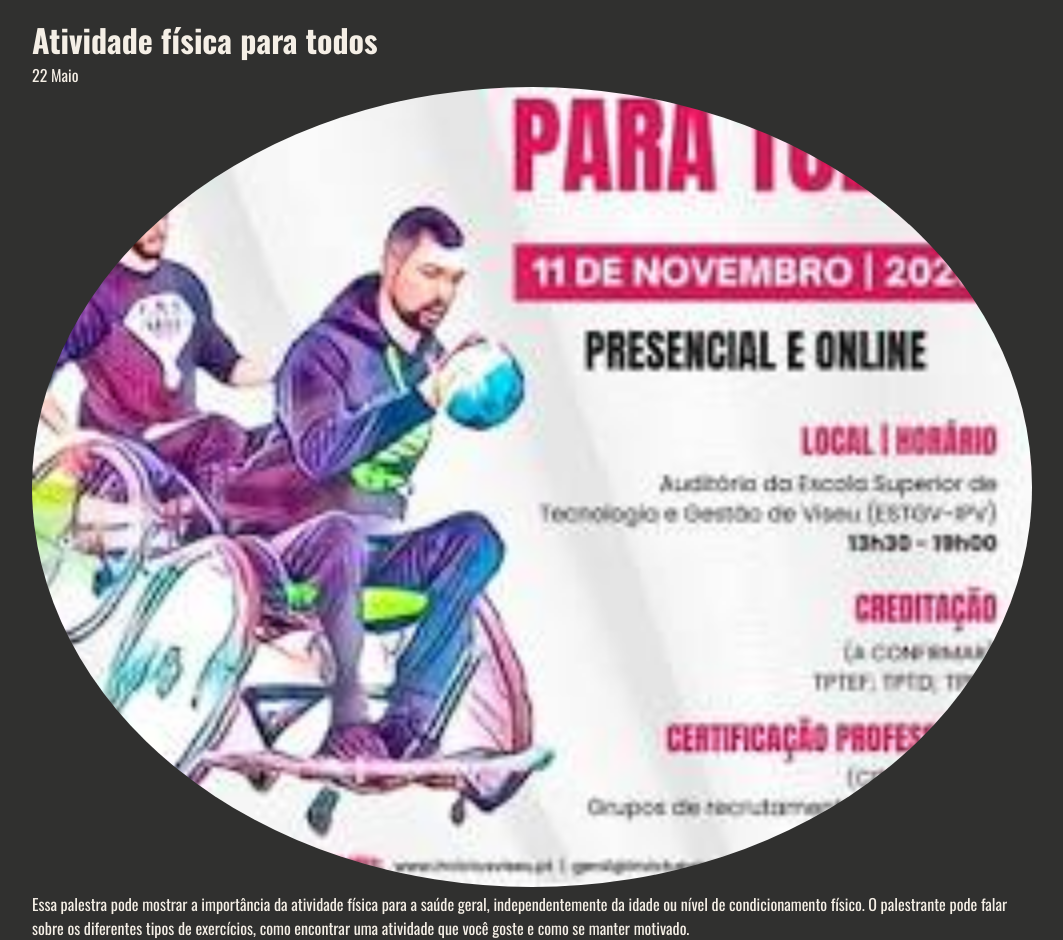
After one commit to pedro-coelho1604/lab-prog-frontend, a Flask app: page /apresentacao/1 in a window 1280 px wide. The commit adds this page. Shown: the top 940 px of the page, without its empty margins (108-1171 px from the left). Run offline with Flask 3, Linux system fonts and the light colour scheme.

Commit message:
adicionando-cong

```diff
--- a/labprogfront/prj-cong/app.py
+++ b/labprogfront/prj-cong/app.py
@@ -1,47 +1,29 @@
 from flask import Flask, render_template
-from palestrante import Sessao, Palestrante
+from mocks import palestras, palestrantes
 
 app = Flask(__name__)
 
-joao = Palestrante(1, "Gosto de animais", "nutricao", "Dieta", "Foi meu professor na faculdade", "Gostei")
-pedro = Palestrante(2, "Gosto de livros", "medicina", "Cancer", "Sabe muito", "Nao gostei")
-gabriel = Palestrante(3, "Gosta de saude", "neuromedicina", "estresse", "Muito inteligente", "Adorei")
-catalogo_palestrantes = [joao, pedro, gabriel]
-
-comida = Sessao(1, "Falando sobre os carboidratos", "10h", "Palco 1", "Muito interessante")
-sangue = Sessao(2, "Falando sobre as moleculas do sangue", "12h", "Palco 2", "Muito útil para atletas")
-sono = Sessao(3, "Falando sobre qualidade do sono", "14h", "Palco 3", "Estava precisando escutar sobre isso")
-catalogo_sessoes = [comida, sangue, sono]
-
 @app.route("/")
 def index():
-    return render_template ("index.html")
+    return render_template("index.html", palestras=palestras, palestrantes=palestrantes)
 
-@app.route("/palestrante")
-def palestrante():
-    return render_template("palestrante.html",
-                           palestrantes = catalogo_palestrantes)
+@app.route("/ministrantes/<int:id>")
+def ministrantes(id:int):
+    for palestra in palestras:
+        if palestra.id == id:
+            return render_template("palestrantes.html", palestra=palestra, palestrantes=palestrantes)
+    return "<h1>404 Page Not Found.</h1>"
 
-@app.route("/palestrante/<int:id>")
-def palestrante(id:int):
-    for catalogo_de_palestrantes in catalogo_palestrantes:
-        if catalogo_de_palestrantes.id == id:
-            return render_template("palestrante.html", palestrante = catalogo_de_palestrantes)
-    return "<h1>Ops! Palestrante não encontrado!</h1>"
+@app.route("/ministrante/<int:id>")
+def ministrante(id:int):
+    for palestrante in palestrantes:
+        if palestrante.id == id:
+            return render_template("palestrante.html", palestrante=palestrante)
+    return "<h1>404 Page Not Found.</h1>"
 
-
-@app.route("/sessoes")
-def sessoes():
-    return render_template("sessoes.html",
-                           sessoes = catalogo_sessoes)
-
-@app.route("/sessoes/<int:id>")
-def sessoes(id:int):
-    for catalogo_de_sessoes in catalogo_sessoes:
-        if catalogo_de_sessoes.id == id:
-            return render_template("sessoes.html", sessao = catalogo_de_sessoes)
-    return "<h1>Ops! Sessão não encontrado!</h1>"
-
-
-if __name == '__main__':
-    app.run(debug=true)
+@app.route("/apresentacao/<int:id>")
+def apresentacao(id:int):
+    for palestra in palestras:
+        if palestra.id == id:
+            return render_template("palestra.html", palestra=palestra, palestrantes=palestrantes)
+    return "<h1>404 Page Not Found.</h1>"
--- /dev/null
+++ b/labprogfront/prj-cong/documents.txt
@@ -0,0 +1 @@
+Foco na estilização do primeiro layout para acostumar com design para front. Funcionalidade de páginas por id estão funcionando. Informações de detalhes foram passadas as mais essenciais
--- /dev/null
+++ b/labprogfront/prj-cong/mocks.py
@@ -0,0 +1,72 @@
+from palestra import Palestra
+from palestrante import Palestrante
+
+# Criando das Palestras
+palestra1 = Palestra(
+    1,
+    'Atividade física para todos',
+    'Essa palestra pode mostrar a importância da atividade física para a saúde geral, independentemente da idade ou nível de condicionamento físico. O palestrante pode falar sobre os diferentes tipos de exercícios, como encontrar uma atividade que você goste e como se manter motivado.',
+    22,
+    'Maio',
+    [1],
+    'img/exercicio.png',
+    'https://www.google.com/maps/embed?pb=!1m18!1m12!1m3!1d472693.95083578053!2d-44.02402927596853!3d-22.243057371872034!2m3!1f0!2f0!3f0!3m2!1i1024!2i768!4f13.1!3m3!1m2!1s0x99311c850808bf%3A0xc2a1c73968947a77!2sCentro%20de%20Conven%C3%A7%C3%B5es%20General%20Sombra!5e0!3m2!1spt-BR!2sbr!4v1715646658642!5m2!1spt-BR!2sbr'
+)
+
+palestra2 = Palestra(
+    2,
+    'Alimentação para uma vida mais saudável',
+    'Essa palestra pode abordar os benefícios de uma alimentação balanceada e rica em nutrientes para a saúde física e mental. O palestrante pode falar sobre como escolher os alimentos certos, como preparar refeições saudáveis e saborosas e como evitar alimentos processados e açucarados.',
+    30,
+    'Maio',
+    [1, 2 ],
+    'img/alimentacao.png',
+    'https://www.google.com/maps/embed?pb=!1m18!1m12!1m3!1d472693.95083578053!2d-44.02402927596853!3d-22.243057371872034!2m3!1f0!2f0!3f0!3m2!1i1024!2i768!4f13.1!3m3!1m2!1s0x99311c850808bf%3A0xc2a1c73968947a77!2sCentro%20de%20Conven%C3%A7%C3%B5es%20General%20Sombra!5e0!3m2!1spt-BR!2sbr!4v1715646658642!5m2!1spt-BR!2sbr'
+
+)
+
+palestra3 = Palestra(
+    3,
+    'Sono e bem-estar',
+    'Essa palestra pode abordar a importância de uma boa noite de sono para a saúde física e mental. O palestrante pode falar sobre os hábitos de sono saudáveis, como criar uma rotina relaxante à noite, evitar a cafeína e o álcool antes de dormir e criar um ambiente de sono propício.',
+    10,
+    'Junho',
+    [3],
+    'img/sono.png',
+    'https://www.google.com/maps/embed?pb=!1m18!1m12!1m3!1d472693.95083578053!2d-44.02402927596853!3d-22.243057371872034!2m3!1f0!2f0!3f0!3m2!1i1024!2i768!4f13.1!3m3!1m2!1s0x99311c850808bf%3A0xc2a1c73968947a77!2sCentro%20de%20Conven%C3%A7%C3%B5es%20General%20Sombra!5e0!3m2!1spt-BR!2sbr!4v1715646658642!5m2!1spt-BR!2sbr'
+
+)
+
+palestras = [
+    palestra1,
+    palestra2,
+    palestra3
+]
+
+# Criando dos Palestrantes
+palestrante1 = Palestrante(
+    1,
+    'Drauzio Varella',
+    'Médico oncologista e escritor brasileiro, conhecido por sua comunicação clara e acessível sobre temas de saúde. Ele apresenta o programa de TV "Dr. House" e é autor de diversos livros, como "Guia Prático de Saúde" e "O Médico em Casa". Drauzio Varella é referência nacional em saúde e bem-estar, e suas palestras são sempre informativas e inspiradoras.',
+    'img/drauzio-varella.png'
+)
+
+palestrante2 = Palestrante(
+    2,
+    'Fernanda Brum',
+    'Psicóloga e palestrante brasileira, especialista em inteligência emocional e gestão de estresse. Ela é autora do livro "Mente Calma, Vida Leve" e ministra palestras sobre como lidar com o estresse, ansiedade e outras emoções difíceis. Fernanda Brum é uma palestrante motivadora que ajuda as pessoas a viverem uma vida mais feliz e saudável.',
+    'img/fernanda-brum.png'
+)
+
+palestrante3 = Palestrante(
+    3,
+    'Marcelo Veronesi',
+    'Médico oncologista e escritor brasileiro, especialista em medicina integrativa. Ele é autor do livro "Mais Saúde, Menos Doutor" e defende um enfoque holístico da saúde, que leva em consideração o bem-estar físico, mental, emocional e social. Marcelo Veronesi é um palestrante inspirador que mostra como podemos cuidar da nossa saúde de forma mais completa e eficaz.',
+    'img/marcelo-veronesi.png'
+)
+
+palestrantes = [
+    palestrante1,
+    palestrante2,
+    palestrante3
+]
--- /dev/null
+++ b/labprogfront/prj-cong/static/css/index.css
@@ -0,0 +1,136 @@
+@import url('https://fonts.googleapis.com/css2?family=Oswald:wght@200..700&display=swap');
+
+* {
+    margin: 0;
+    padding: 0;
+    box-sizing: border-box;
+    color: #F5EFE6;
+    font-family: "Oswald", sans-serif;
+}
+
+:root {
+    --verde-escuro: #1A4D2E;
+    --verde: #4F6F52;
+    --bege: #E8DFCA;
+    --branco: #F5EFE6;
+}
+
+body {
+    background: #30302f;
+}
+
+.container {
+    max-width: 1000px;
+    margin: 1rem auto 3rem;
+}
+
+.cards {
+    display: flex;
+    flex-direction: row;
+    flex-wrap: wrap;
+    justify-content: space-between;
+    gap: 15px;
+}
+
+.flip-card {
+    background-color: transparent;
+    width: 300px;
+    height: 374px;
+    perspective: 1000px;
+    font-family: sans-serif;
+}
+
+.flip-card-inner {
+    position: relative;
+    width: 100%;
+    height: 100%;
+    text-align: center;
+    transition: transform 0.8s;
+    transform-style: preserve-3d;
+}
+
+.flip-card:hover .flip-card-inner {
+    transform: rotateY(180deg);
+}
+
+
+.flip-card-front, .flip-card-back {
+    box-shadow: 0 8px 14px 0 rgba(0,0,0,0.2);
+    position: absolute;
+    display: flex;
+    flex-direction: column;
+    justify-content: center;
+    width: 100%;
+    height: 100%;
+    -webkit-backface-visibility: hidden;
+    backface-visibility: hidden;
+    border: 2px solid coral;
+    border-radius: 1rem;
+}
+
+.flip-card-front {
+    background: linear-gradient(120deg, bisque 60%, rgb(255, 231, 222) 88%,
+       rgb(255, 211, 195) 40%, rgba(255, 127, 80, 0.603) 48%);
+    color: coral;
+  }
+
+.flip-card-back {
+    background: linear-gradient(120deg, rgb(255, 174, 145) 30%, coral 88%,
+       bisque 40%, rgb(255, 185, 160) 78%);
+    color: white;
+    transform: rotateY(180deg);
+}
+
+.foto-sessao {
+    width: 100%;
+    border-radius: 50%;
+}
+
+.title {
+    font-size: 1.5em;
+    font-weight: 900;
+    text-align: center;
+    margin: 0;
+    color: white;
+}
+
+.data {
+    font-size: 1.2em;
+    font-weight: 600;
+}
+
+.data p {
+    color: white;
+}
+
+.palestrantes {
+    margin-bottom: 1.25rem;
+}
+
+.foto-palestrante {
+    border-radius: 50%;
+    width: 95px;
+}
+
+.btn-sessao {
+    padding: .5rem 1rem;
+    background: linear-gradient(120deg, bisque 60%, rgb(255, 231, 222) 88%,
+    rgb(255, 211, 195) 40%);
+    color: white;
+    text-decoration: none;
+    border: 1px solid em 1rem;
+    background: linear-gradient(120deg, bisque 60%, rgb(255, 231, 222) 88%,
+    rgb(255, 211, 195) 40%);
+    border-radius: 5px;
+    font-weight: 600;
+}
+
+.btn-palestrantes {
+    padding: .5rem 1rem;
+    color: linear-gradient(120deg, bisque 60%, rgb(255, 231, 222) 88%,
+    rgb(255, 211, 195));
+    text-decoration: none;
+    border: 1px solid white;
+    border-radius: 5px;
+    font-weight: 600;
+}
--- /dev/null
+++ b/labprogfront/prj-cong/templates/palestra.html
@@ -0,0 +1,41 @@
+<!DOCTYPE html>
+<html lang="pt-br">
+<head>
+    <meta charset="UTF-8">
+    <meta name="viewport" content="width=device-width, initial-scale=1.0">
+    <meta http-equiv="X-UA-Compatible" content="ie=edge">
+    <title>Palestrantes</title>
+    <link rel="stylesheet" href="{{url_for('static', filename='css/index.css')}}">
+</head>
+<body>
+    <main class="container">
+        <h1>{{ palestra.nome }}</h1>
+        <div class="data-palestra">
+            <span class="dia-palestra">{{ palestra.dia }}</span>
+            <span class="mes-palestra">{{ palestra.mes }}</span>
+        </div>
+        <img src="{{url_for('static', filename=palestra.foto)}}" alt="Foto da sessão." class="foto-sessao">
+        <p class="descricao-palestra">{{ palestra.descricao }}</p>
+        <div class="mapa-palestra">
+            <iframe src="{{ palestra.mapa }}" width="600" height="450" style="border:0;" allowfullscreen="" loading="lazy" referrerpolicy="no-referrer-when-downgrade"></iframe>
+        </div>
+        <h2 class="h2-palestra">Palestrantes</h2>
+        <div class="palestrantes-da-sessao">
+            {% for palestrante in palestrantes %}
+                {% for i in palestra.palestrantes %}
+                    {% if i == palestrante.id %}
+                        <div class="card-palestrante gap-1">
+                            <a href="{{ url_for('ministrante', id=palestrante.id) }}">
+                                <div class="foto-e-nome-palestrante">
+                                    <img src="{{url_for('static', filename=palestrante.foto)}}" alt="Foto do plaestrante" class="foto-do-palestrante">
+                                    <h2 class="nome-palestrante">{{ palestrante.nome }}</h2>
+                                </div>
+                            </a>
+                        </div>
+                    {% endif %}
+                {% endfor %}
+            {% endfor %}
+        </div>
+    </main>
+</body>
+</html>
```
Also changed, not shown: labprogfront/prj-cong/palestra.py (added, +10 -0 lines), labprogfront/prj-cong/palestrante.py (+3 -13 lines), labprogfront/prj-cong/templates/index.html (+36 -11 lines), labprogfront/prj-cong/templates/palestrantes.html (+28 -0 lines), labprogfront/prj-cong/static/img/alimentacao.png (added), labprogfront/prj-cong/static/img/drauzio-varella.png (added), labprogfront/prj-cong/static/img/exercicio.png (added), labprogfront/prj-cong/static/img/fernanda-brum.png (added), labprogfront/prj-cong/static/img/marcelo-veronesi.png (added), labprogfront/prj-cong/static/img/sono.png (added), 1 other file.
